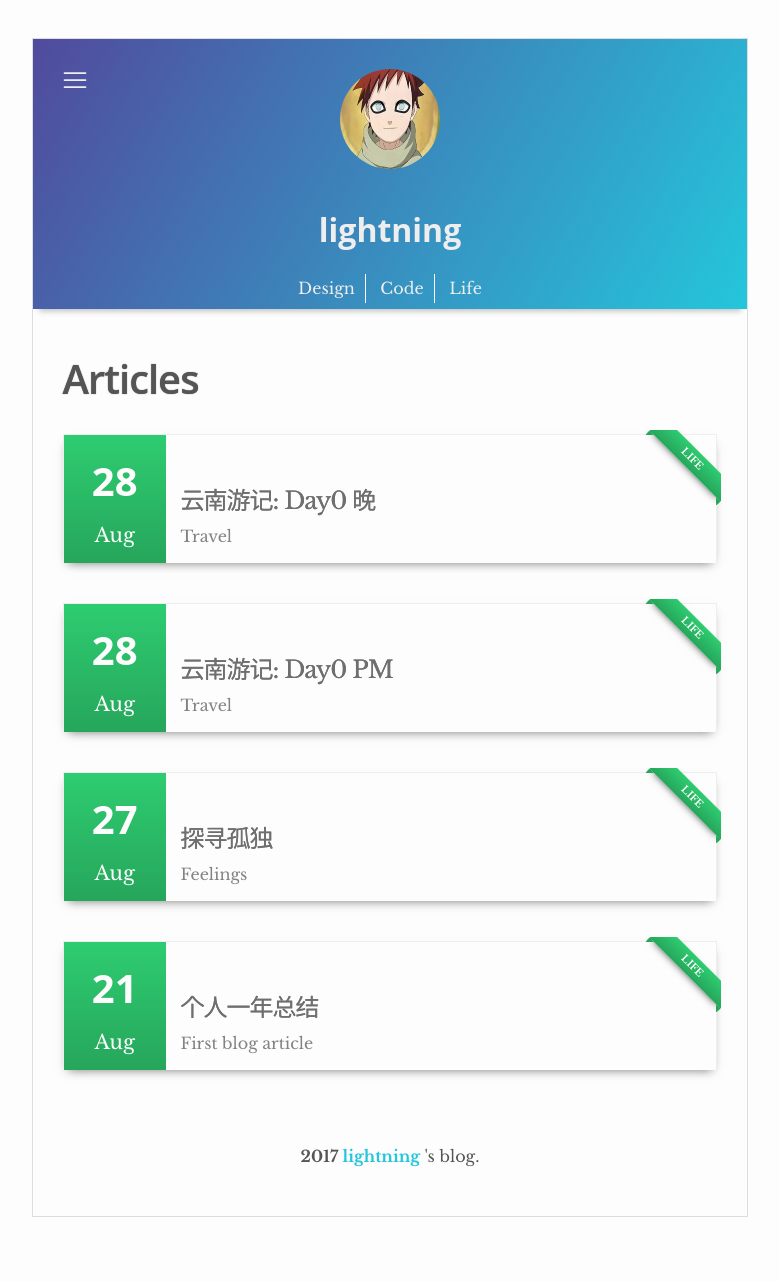
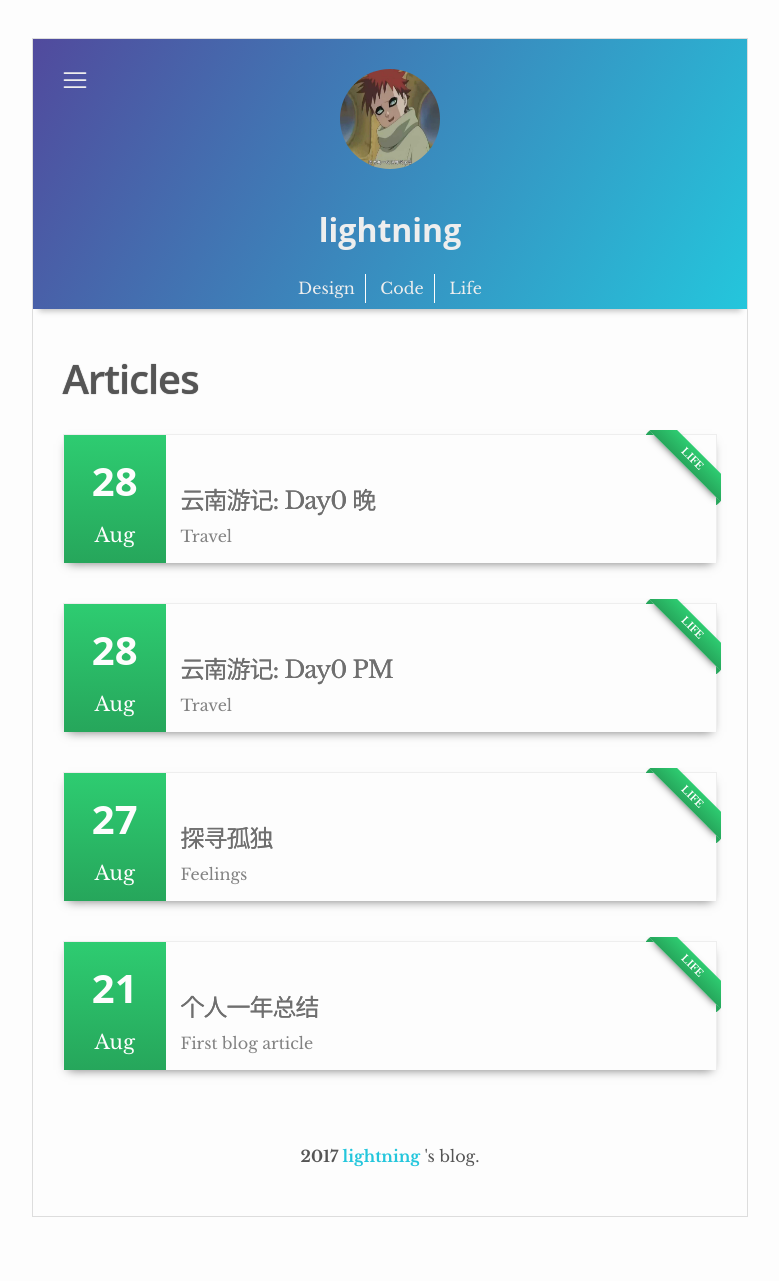
Before and after one commit to lightninggg/blog, a Jekyll site: the page built from index.html, in a window 1280 px wide. Shown: the whole page, without its empty margins (250-1029 px from the left). Built offline with Jekyll 4.4.1, drawn with Linux system fonts in a browser that asks for light colours; comment, search, counter and statistics services are not loaded.

Commit message:
change a bit

```diff
--- a/_config.yml
+++ b/_config.yml
@@ -49,7 +49,7 @@ include: [_pages] # Includes files inside _pages directory [Do not remove this]
 
 author:
   name: lightning
-  image: timg.jpg # The author image will be shown on the header. Place this image in /images/ folder.
+  image: loveyourself.jpg # The author image will be shown on the header. Place this image in /images/ folder.
   about: lightning
   twitter: webjeda  # https://twitter.com/ is automatically added
   facebook: webjeda # https://facebook.com/ is automatically added
```
Also changed, not shown: images/loveyourself.jpg (added).
